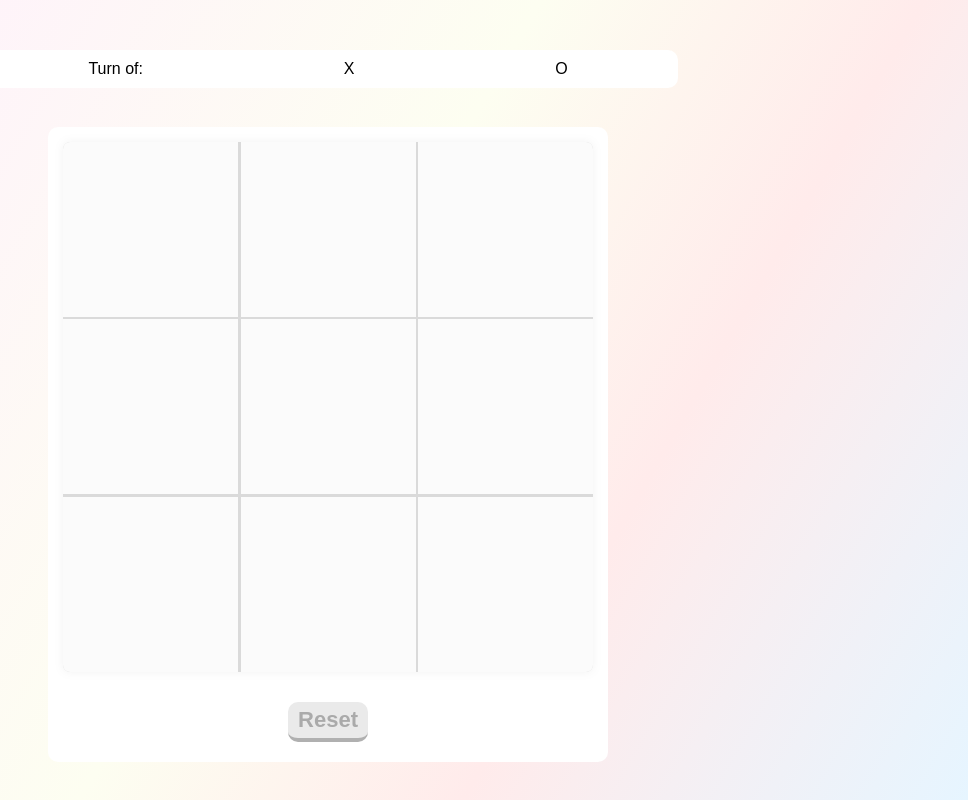
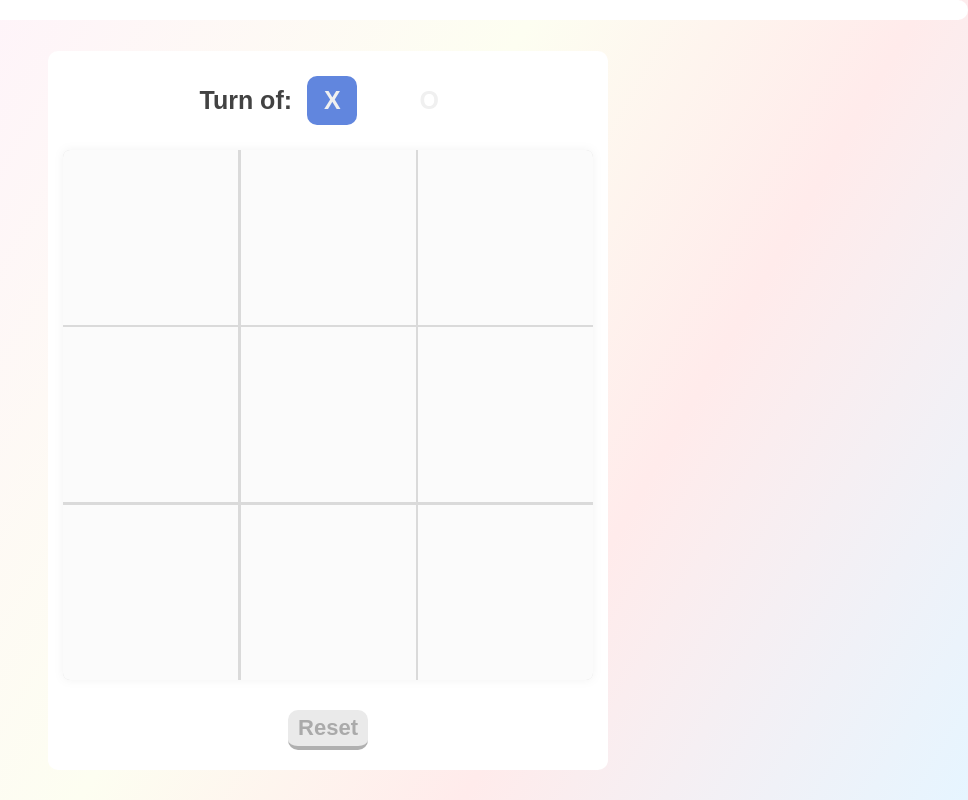
Before and after one commit to maasir554/tic-tac-toe, a plain HTML site: page index.html in a window 1280 px wide. Shown: the whole page, without its empty margins (312-1280 px from the left). Drawn offline with Linux system fonts and the light colour scheme; a web font is replaced by a local one.

Commit message:
Added a move-indicator

```diff
--- a/index.html
+++ b/index.html
@@ -8,12 +8,19 @@
 </head>
 <body>
     <nav id="top-menu">
-        Turn of:
-        <span class="indicator">X</span>
-        <span class="indicator">O</span>
+
     </nav>
 
     <main>
+        <div class="show-player">Turn of:
+            <div id="actp-encloser">
+                <span class="active-player">X</span>
+                <span class="">O</span>
+                <div class="actp-slider"></div>
+            </div>
+
+        </div>
+
         <div id="game">
                 <div class="play-box" data-filled="false" data-content=""  data-idx="1"></div>
                 <div class="play-box" data-filled="false" data-content=""  data-idx="2"></div>
--- a/scripts/app.js
+++ b/scripts/app.js
@@ -20,6 +20,8 @@ let sticks = document.querySelectorAll('.stick');
 
 let resetBtn = document.querySelector('#reset-game')
 
+
+
 GameBoxesEvtAdder(gameBoxes, getTurnOf, SetTurnOf, root);
 
-resetBtnEvtAdder(resetBtn, SetTurnOf, gameBoxes);
+resetBtnEvtAdder(resetBtn, SetTurnOf, gameBoxes, root, getTurnOf);
--- a/scripts/events.js
+++ b/scripts/events.js
@@ -51,11 +51,17 @@ const ClkBoxEvent = (event, getTurnOf, setTurnOf, root) => {
         box.removeEventListener('mouseenter', evt => MEnterBoxEvent(evt, getTurnOf))
         box.removeEventListener('mouseout', evt => MOutBoxEvent(evt, getTurnOf))
 
+        // for indicator functionality:
+
+        let indicatorBox = (box.parentElement.parentElement).children[0];
+
+        indicatorMover(indicatorBox, getTurnOf, root)
+
     }
 }
 
 // Function for resetting the game:
-const ResetGame =  (event, setTurnOf, gameBoxes) => {
+const ResetGame =  (event, setTurnOf, gameBoxes, root, getTurnOf) => {
     setTurnOf('X');
 
     gameBoxes.forEach((box) => {
@@ -76,9 +82,25 @@ const ResetGame =  (event, setTurnOf, gameBoxes) => {
 
         box.style.cursor = 'pointer'
 
+        let indicatorBox = (box.parentElement.parentElement).children[0];
+
+        indicatorMover(indicatorBox, getTurnOf, root)
+
 
     });
 
 }
 
+const indicatorMover = (indicatorBox, getTurnOf, root) => {
+    let slider = indicatorBox.children[0].children[2];
+
+   if( getTurnOf() === 'X') {
+        root.style.setProperty('--active-bg-color', 'rgb(97, 134, 222)')
+        slider.style.left = '0'}
+    else {
+        root.style.setProperty('--active-bg-color', 'rgb(239, 106, 106)')
+        slider.style.left = '100px';
+    }
+}
+
 export {MEnterBoxEvent, MOutBoxEvent, ClkBoxEvent, ResetGame}
--- a/scripts/use-event.js
+++ b/scripts/use-event.js
@@ -14,8 +14,8 @@ const GameBoxesEvtAdder = (gameBoxes, getTurnOf, SetTurnOf, root) => {
     })
 }
 
-const resetBtnEvtAdder = (resetBtn, SetTurnOf, gameBoxes) => {
-    resetBtn.addEventListener('click', e => ResetGame(e, SetTurnOf, gameBoxes))
+const resetBtnEvtAdder = (resetBtn, SetTurnOf, gameBoxes, root, getTurnOf) => {
+    resetBtn.addEventListener('click', e => ResetGame(e, SetTurnOf, gameBoxes, root, getTurnOf))
 }
 
 export { GameBoxesEvtAdder, resetBtnEvtAdder }
--- a/ui.css
+++ b/ui.css
@@ -26,11 +26,7 @@ body{
     padding: 10px;
     background-color: rgb(255, 255, 255);
     border-radius: 10px;
-    margin-top:50px;
-    margin-left:10px;
-    margin-right: 10px;
-    max-width:700px;
-    width:calc(100% - 20px);
+    width:100%;
     display: flex;
     flex-direction: row;
     justify-content: space-around;
@@ -149,7 +145,8 @@ main{
 
 
 :root{
-    --active-shadow-color: red
+    --active-shadow-color: red;
+    --active-bg-color: rgb(97, 134, 222) /* or rgb(239, 106, 106) */
 }
 
 @keyframes st-anim {
@@ -200,14 +197,55 @@ main{
     }
     40%{
         opacity: 0.1;
-        box-shadow: 0 0 50px 2.5px var(--active-shadow-color);
+        box-shadow: 0 0 100px 2.5px var(--active-shadow-color);
     }
     60%{
         opacity: 0.1;
-        box-shadow: 0 0 50px 2.5px var(--active-shadow-color);
+        box-shadow: 0 0 100px 2.5px var(--active-shadow-color);
     }
     100%{
         opacity: 1;
-        box-shadow: 0 0 0 0 transparent;
+        box-shadow: 0 0 100 0 transparent;
     }
 }
+
+.show-player{
+    padding: 10px;
+    margin-bottom: 15px;
+    display: flex;
+    flex-direction: row;
+    align-items: center;
+    justify-content: space-around;
+    width: 55%;
+    /* background-color: red; */
+    font-size: 25px;
+    font-weight: 700;
+    color: rgb(66, 66, 66);
+}
+
+#actp-encloser{
+    display: flex;
+    flex-direction: row;
+    align-items: center;
+    justify-content: space-between;
+    /* background-color: yellow; */
+    width: 150px;
+    position: relative;
+    padding: 10px 17.5px;
+}
+
+#actp-encloser > span {
+    z-index: 999;
+    color: rgb(240, 240, 240);
+}
+
+#actp-encloser > .actp-slider {
+    position: absolute;
+    height: 100%;
+    width: 50px;
+    background-color: var(--active-bg-color);
+    left: 0px; /* or 100px */
+    border-radius: 10px;
+    transition: 0.25s ease-out;
+    /* transition: background-color 0.25s ease-out; */
+}
```
